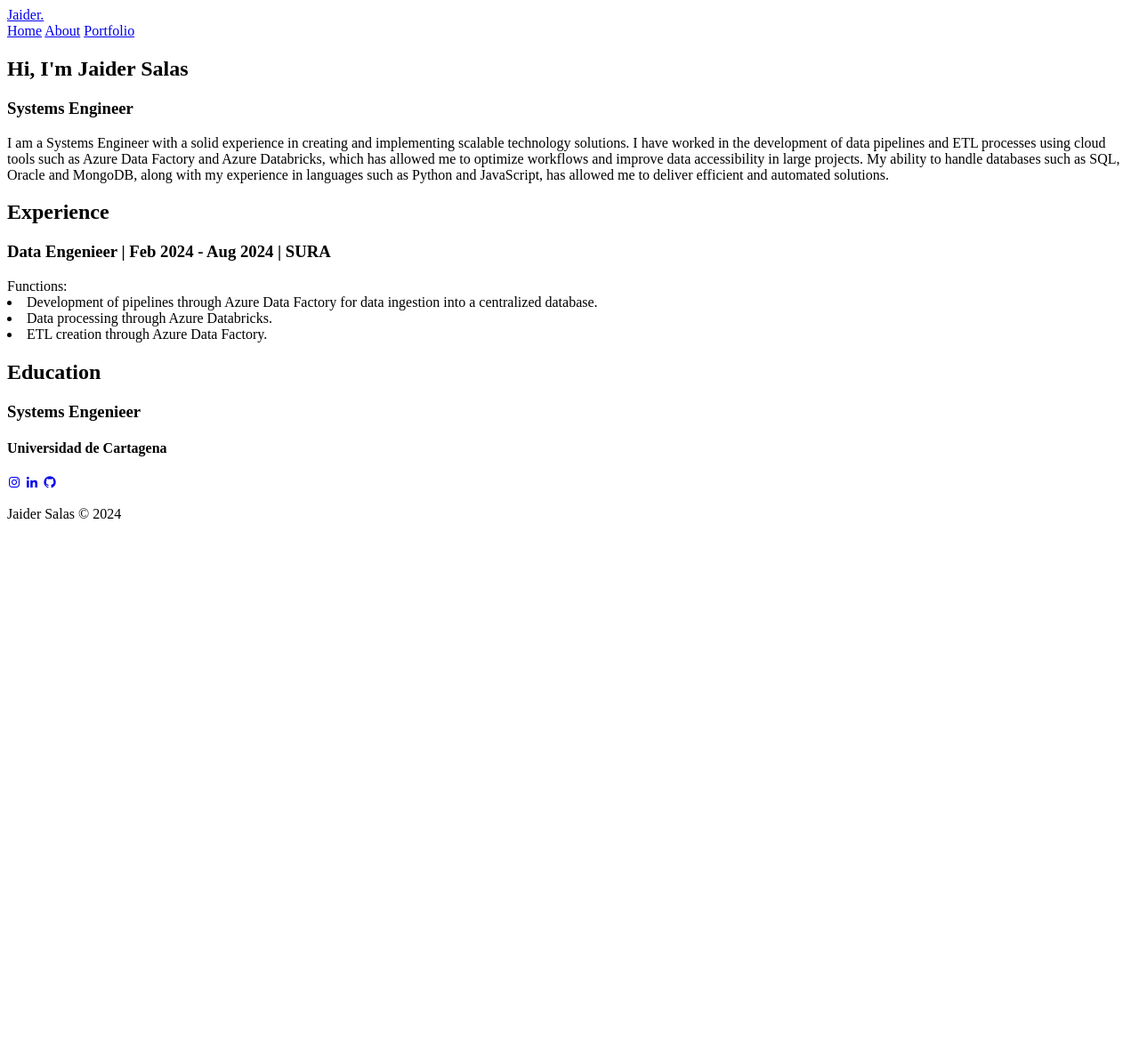
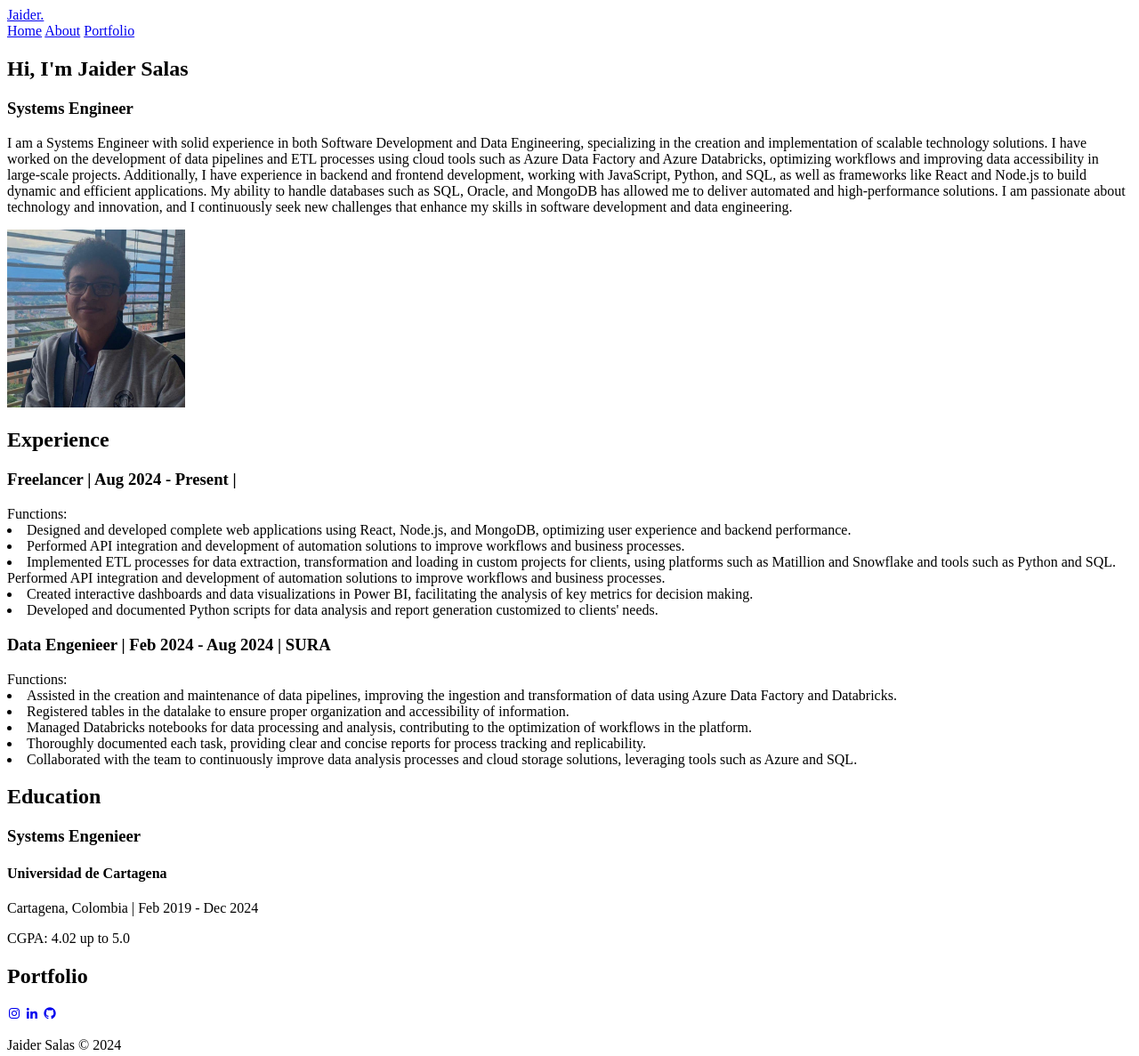
Before and after one commit to JaiderSalas/portafolio.github.io, a plain HTML site: page index.html in a window 1280 px wide. Shown: the whole page at 89% size. Before the commit the page ends 800 px from the top, so only its background shows below. Drawn offline with nearby package versions, Linux system fonts and the light colour scheme; no server answers.

Commit message:
add experience

```diff
--- a/index.html
+++ b/index.html
@@ -8,32 +8,6 @@
     <meta name="viewport" content="width=device-width, initial-scale=1.0">
     <title>Personal Portafolio</title>
     <link href='https://unpkg.com/boxicons@2.1.4/css/boxicons.min.css' rel='stylesheet'>
-    <script>
-        async function applyRandomStyles() {
-            try {
-                const response = await fetch("https://jaidersalas.github.io/Scraping/data.json");
-                const styles = await response.json();
-
-                console.log(styles);
-                Object.keys(styles).forEach(tag => {
-                    const elements = document.getElementsByTagName(tag);
-                    if (elements.length > 0) {
-                        const randomStyles = styles[tag];
-                        Array.from(elements).forEach(el => {
-                            Object.keys(randomStyles).forEach(style => {
-                                el.style[style] = randomStyles[style];
-                            });
-                        });
-                    }
-                });
-
-            } catch (error) {
-                console.error("Error loading styles:", error);
-            }
-        }
-
-        document.addEventListener("DOMContentLoaded", applyRandomStyles);
-    </script>
 </head>
 
 <body>
@@ -44,7 +18,7 @@
 
         <nav class="navbar">
             <a href="#home" class="active">Home</a></li>
-            <a href="#About" class="nav__link">About</a></li>
+            <a href="#about" class="nav__link">About</a></li>
             <a href="#portfolio" class="nav__link">Portfolio</a></li>
         </nav>
 
@@ -55,36 +29,89 @@
             <div class="home-content">
                 <h1>Hi, I'm Jaider Salas</h1>
                 <h3>Systems Engineer</h3>
-                <p>I am a Systems Engineer with a solid experience in creating and implementing
-                    scalable technology solutions. I have worked in the development of data pipelines and ETL processes
-                    using cloud tools such as Azure Data Factory and Azure Databricks, which has allowed me to optimize
-                    workflows and improve data accessibility in large projects. My ability to handle databases such as
-                    SQL, Oracle and MongoDB, along with my experience in languages such as Python and JavaScript, has
-                    allowed me to deliver efficient and automated solutions.
+                <p>I am a Systems Engineer with solid experience in both Software Development and Data Engineering,
+                    specializing in the creation and implementation of scalable technology solutions. I have worked on
+                    the development of data pipelines and ETL processes using cloud tools such as Azure Data Factory and
+                    Azure Databricks, optimizing workflows and improving data accessibility in large-scale projects.
+                    Additionally, I have experience in backend and frontend development, working with JavaScript,
+                    Python, and SQL, as well as frameworks like React and Node.js to build dynamic and efficient
+                    applications. My ability to handle databases such as SQL, Oracle, and MongoDB has allowed me to
+                    deliver automated and high-performance solutions. I am passionate about technology and innovation,
+                    and I continuously seek new challenges that enhance my skills in software development and data
+                    engineering.
                 </p>
             </div>
-            <!--<p class="imagen" alt="Profile picture">-->
+            <div>
+                <p class="imagen" alt="Profile picture">
+                    <img src="Fondo.jpg" width="200" height="200">
+                </p>
+            </div>
         </section>
 
-        <section class="about" id="About">
+        <section class="about" id="about">
             <div class="about-content">
+                <div class="experience">
                 <h2>Experience</h2>
+                <div class="freelancer">
+                <h3>Freelancer | Aug 2024 - Present |</h3>
+                <dl>Functions:
+                    <li>Designed and developed complete web applications using React, Node.js, and MongoDB, optimizing
+                        user
+                        experience and backend performance.</li>
+                    <li>Performed API integration and development of automation solutions to improve workflows and
+                        business
+                        processes.</li>
+                    <li>Implemented ETL processes for data extraction, transformation and loading in custom projects for
+                        clients, using platforms such as Matillion and Snowflake and tools such as Python and SQL.
+                        Performed API integration and development of automation solutions to improve workflows and
+                        business
+                        processes.</li>
+                    <li>Created interactive dashboards and data visualizations in Power BI, facilitating the analysis of
+                        key
+                        metrics for decision making.</li>
+                    <li>Developed and documented Python scripts for data analysis and report generation customized to
+                        clients' needs.</li>
+                </dl>
+            </div>
+            <div class="data">
                 <h3>Data Engenieer | Feb 2024 - Aug 2024 | SURA</h3>
                 <dl>Functions:
-                        <li>Development of pipelines through Azure Data Factory for data ingestion into a centralized database.</li>
-                        <li>Data processing through Azure Databricks.</li>
-                        <li>ETL creation through Azure Data Factory.</li>
+                    <li>Assisted in the creation and maintenance of data pipelines, improving the ingestion and
+                        transformation of data using Azure Data Factory and Databricks.</li>
+                    <li>Registered tables in the datalake to ensure proper organization and accessibility of
+                        information.</li>
+                    <li>Managed Databricks notebooks for data processing and analysis, contributing to the optimization
+                        of workflows in the platform.</li>
+                    <li>Thoroughly documented each task, providing clear and concise reports for process tracking and
+                        replicability.</li>
+                    <li>Collaborated with the team to continuously improve data analysis processes and cloud storage
+                        solutions, leveraging tools such as Azure and SQL.</li>
                 </dl>
-
+            </div>
+            </div>
+            <div class="education">
                 <h2>Education</h2>
                 <h3>Systems Engenieer</h3>
                 <h4>Universidad de Cartagena</h4>
+                <p>Cartagena, Colombia | Feb 2019 - Dec 2024</p>
+                <p>CGPA: 4.02 up to 5.0</p>
+            </div>
+            </div>
+        </section>
+        <section class="Portafolio" id="portfolio">
+            <div class="portfolio-content">
+                <h2>Portfolio</h2>
+                <div class="projects">
+                    <div class="project">
 
                     </div>
-        </section>
-        <section class="Portafolio" id="#Portafolio">
-            <div class="portfolio-content">
+                    <div class="project">
 
+                    </div>
+                    <div class="project">
+
+                    </div>
+                </div>
             </div>
         </section>
     </main>
@@ -92,10 +119,14 @@
     <footer>
 
         <div class="home-sci">
+            <div class="social">
             <a href="https://www.instagram.com/jaider.salas.burgos/"><i class='bx bxl-instagram'></i></a>
             <a href="https://www.linkedin.com/in/jaider-salas/"><i class='bx bxl-linkedin'></i></a>
             <a href="https://github.com/JaiderSalas"><i class='bx bxl-github'></i></a>
+        </div>
+        <div class="copy">
             <p>Jaider Salas &copy; 2024</p>
+        </div>
         </div>
     </footer>
 
```
Lines whose indentation alone changed are shown as unchanged.
